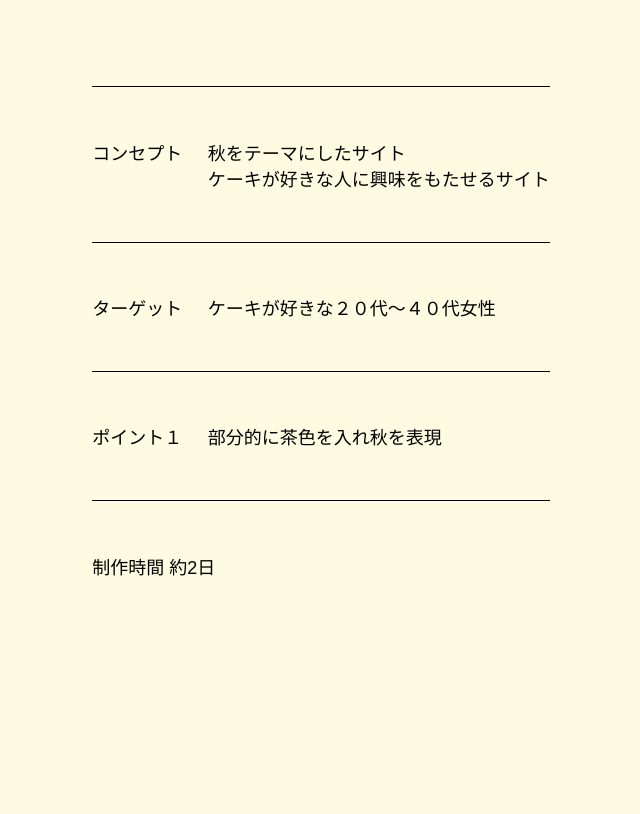
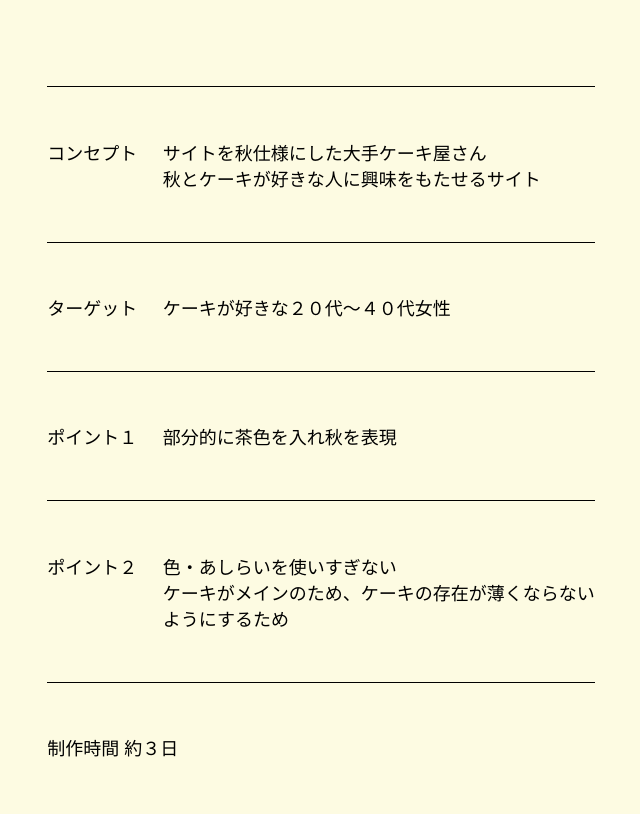
Before and after one commit to lisa-sali/SElLF-INTRODUCTION, a plain HTML site: page web-design-fall.html in a window 1280 px wide. Shown: the part 3537-4351 px from the top of the page, without its empty margins (319-959 px from the left). Before the commit the page ends 4183 px from the top, so only its background shows below. Drawn offline with nearby package versions, Linux system fonts and the light colour scheme; a web font is replaced by a local one.

Commit message:
Update web-design-fall.html

```diff
--- a/web-design-fall.html
+++ b/web-design-fall.html
@@ -59,7 +59,7 @@
                     <ul class="main-text-item-ul">
                         <li class="main-text-item-li">
                             <span>コンセプト</span>
-                            <p>秋をテーマにしたサイト<br>ケーキが好きな人に興味をもたせるサイト</p>
+                            <p>サイトを秋仕様にした大手ケーキ屋さん<br>秋とケーキが好きな人に興味をもたせるサイト</p>
                         </li>
                         <li class="main-text-item-li">
                             <span>ターゲット</span>
@@ -70,7 +70,11 @@
                             <p>部分的に茶色を入れ秋を表現</p>
                         </li>
                         <li class="main-text-item-li">
-                            <span>制作時間 約2日</span>
+                            <span>ポイント２</span>
+                            <p>色・あしらいを使いすぎない<br>ケーキがメインのため、ケーキの存在が薄くならない<br>ようにするため</p>
+                        </li>
+                        <li class="main-text-item-li">
+                            <span>制作時間 約３日</span>
                         </li>
                     </ul>
                 </div>
```
